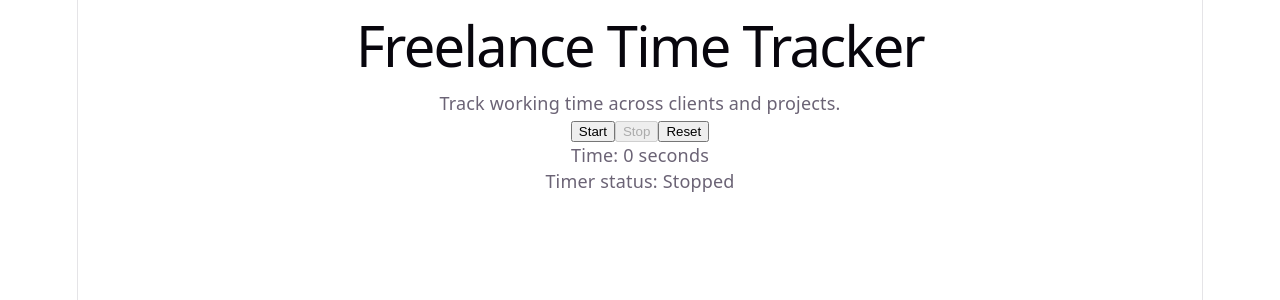
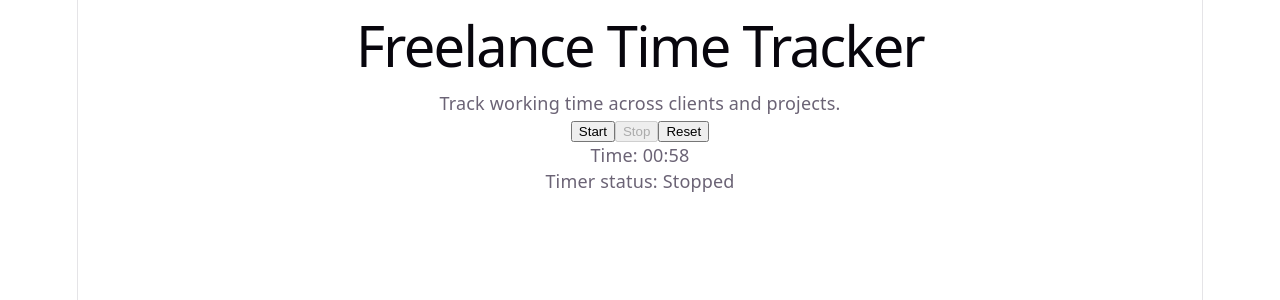
Before and after one commit to madcodedillain/work-time-tracker, a React (Vite) app: page / in a window 1280 px wide. Shown: the top 300 px of the page. Built offline with nearby package versions, Linux system fonts and the light colour scheme.

Commit message:
feat: Time format

```diff
--- a/src/App.tsx
+++ b/src/App.tsx
@@ -1,7 +1,16 @@
 import { useEffect, useState } from 'react';
+
+function formatTime(totalSeconds: number)
+{
+  const minutes = Math.floor(totalSeconds / 60);
+  const remainingSeconds = totalSeconds % 60;
+
+  return `${String(minutes).padStart(2, '0')}:${String(remainingSeconds).padStart(2, '0')}`;
+}
+
 function App() {
 
-  const [seconds, setSeconds] = useState(0);
+  const [seconds, setSeconds] = useState(58);
   const [isRunning, setIsRunning] = useState(false);
 
   useEffect(() => {
@@ -52,7 +61,7 @@
   Reset
 </button>
 
-<p>Time: {seconds} seconds</p>
+<p>Time: {formatTime(seconds)}</p>
 <p>Timer status: {isRunning ? 'Running' : 'Stopped'}</p>
 
     </main>
```
